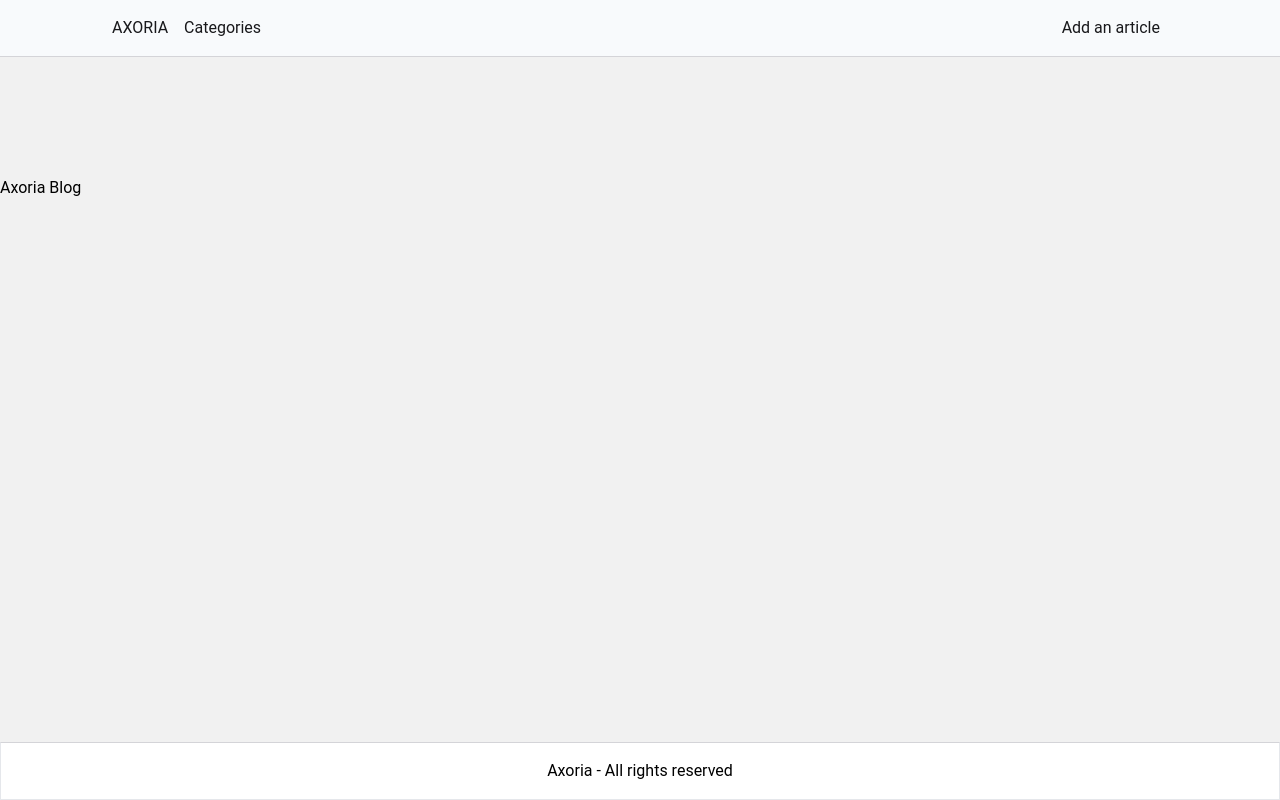
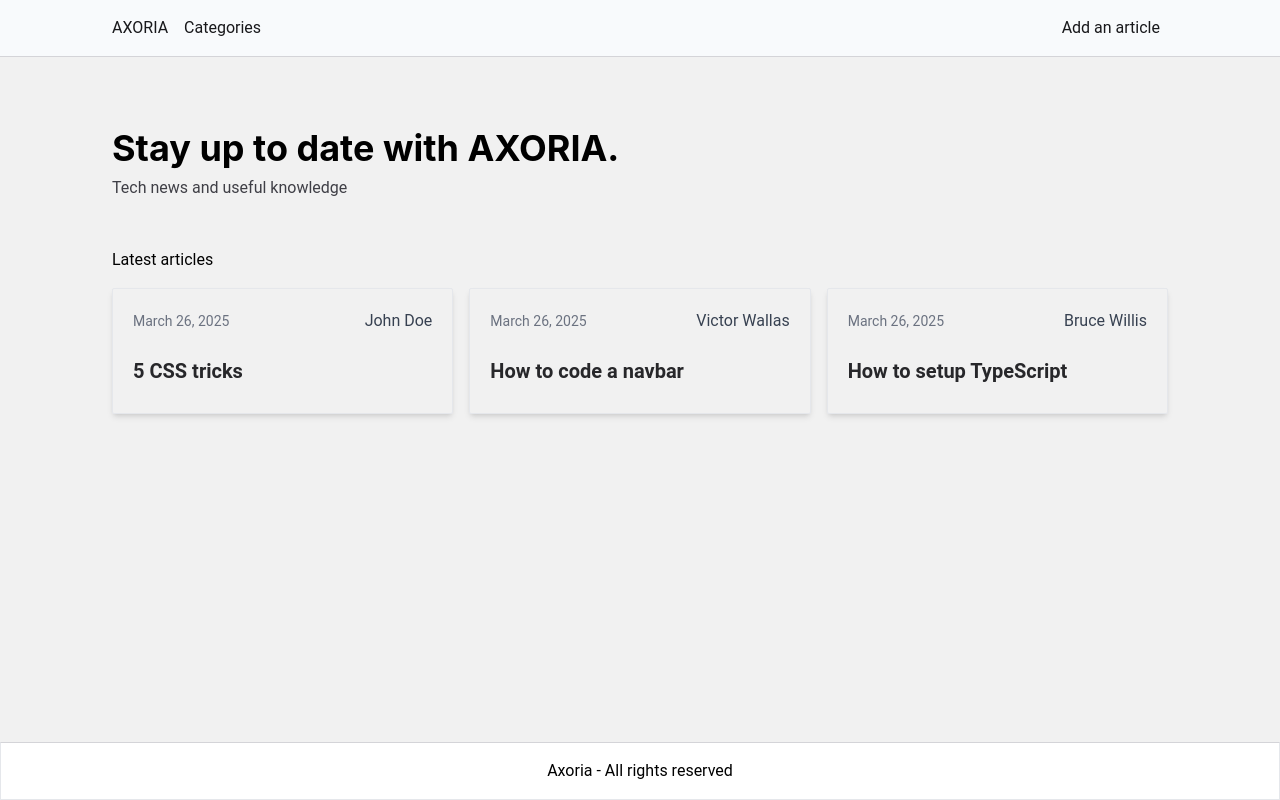
Before and after one commit to Benalta7892/NextJS, a Next.js app in the folder 4.axoria-blog/: page / in a window 1280 px wide. Built offline with nearby package versions, Linux system fonts and the light colour scheme.

Commit message:
feat: creation de la page d'accueil avec des donnees statiques

```diff
--- a/4.axoria-blog/src/app/components/Navbar.jsx
+++ b/4.axoria-blog/src/app/components/Navbar.jsx
@@ -3,7 +3,7 @@
 function Navbar() {
   return (
     <nav className="fixed w-full bg-slate-50 border-b border-b-zinc-300">
-      <div className="max-w-6xl mx-auto flex py-4 px-12">
+      <div className="u-main-container flex py-4">
         <Link href="/" className="mr-2 text-zinc-900">
           AXORIA
         </Link>
--- a/4.axoria-blog/src/app/globals.css
+++ b/4.axoria-blog/src/app/globals.css
@@ -5,3 +5,29 @@
 body {
   background-color: #f1f1f1;
 }
+
+/* Utils classes */
+
+/* Layout */
+.u-main-container {
+  @apply max-w-6xl mx-auto px-12;
+}
+
+.u-padding-content-container {
+  @apply pt-32 py-44;
+}
+
+.u-articles-grid {
+  @apply grid grid-cols-1 sm:grid-cols-2
+  md:grid-cols-3 gap-x-4
+  gap-y-8 mt-4 mb-12 list-none;
+}
+
+/* Typographie */
+.t-main-title {
+  @apply font-inter font-bold to-zinc-900 text-4xl mb-2;
+}
+
+.t-main-subtitle {
+  @apply mb-12 text-zinc-700;
+}
--- a/4.axoria-blog/src/app/page.jsx
+++ b/4.axoria-blog/src/app/page.jsx
@@ -1,7 +1,53 @@
+import Link from "next/link";
+
+const posts = [
+  {
+    author: "John Doe",
+    title: "5 CSS tricks",
+  },
+  {
+    author: "Victor Wallas",
+    title: "How to code a navbar",
+  },
+  {
+    author: "Bruce Willis",
+    title: "How to setup TypeScript",
+  },
+];
+
 export default async function Home() {
   return (
-    <div className="pt-44">
-      <h1>Axoria Blog</h1>
+    <div className="u-main-container u-padding-content-container">
+      <h1 className="t-main-title">Stay up to date with AXORIA.</h1>
+      <p className="t-main-subtitle">Tech news and useful knowledge</p>
+
+      <p className="mr-4 text-md to-zinc-900">Latest articles</p>
+      <ul className="u-articles-grid">
+        {posts.map((post, id) => (
+          <li className="rounded-sm shadow-md hover:shadow-xl border hover:border-zinc-300">
+            <div className="pt-5 px-5 pb-7">
+              <div className="flex items-baseline gap-x-4 text-xs">
+                <time dateTime={new Date().toISOString()} className="text-gray-500 text-sm">
+                  {new Date().toLocaleDateString("en-EN", { year: "numeric", month: "long", day: "numeric" })}
+                </time>
+                <Link
+                  href={`/categories/author/${post.autho}`}
+                  className="ml-auto text-base text-gray-700
+                  hover:text-gray-600 whitespace-nowrap truncate">
+                  {post.author}
+                </Link>
+              </div>
+              <Link
+                href={`/articles/${post.title}`}
+                className="inline-block mt-6
+              text-xl font-semibold text-zinc-800 hover:text-zinc-600
+              ">
+                {post.title}
+              </Link>
+            </div>
+          </li>
+        ))}
+      </ul>
     </div>
   );
 }
```
